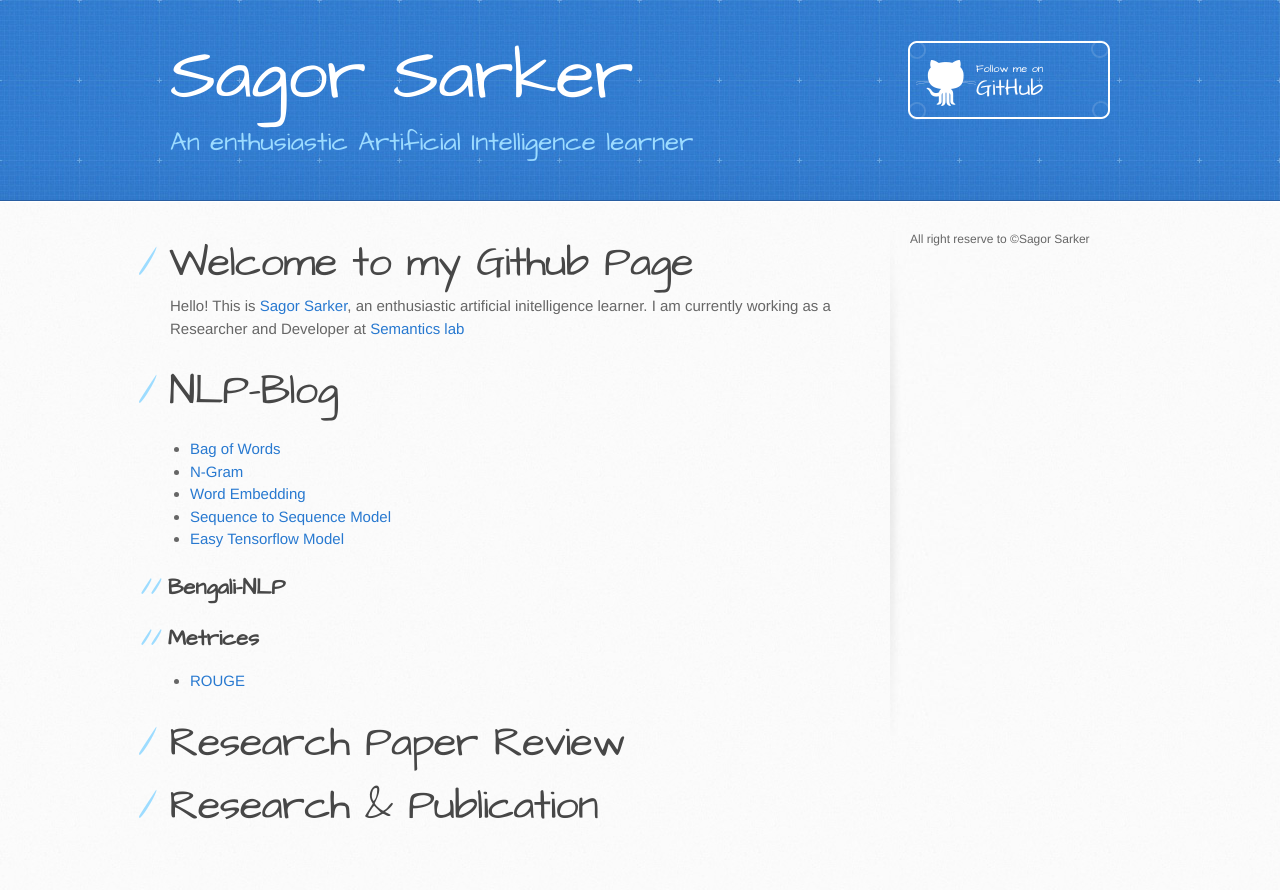
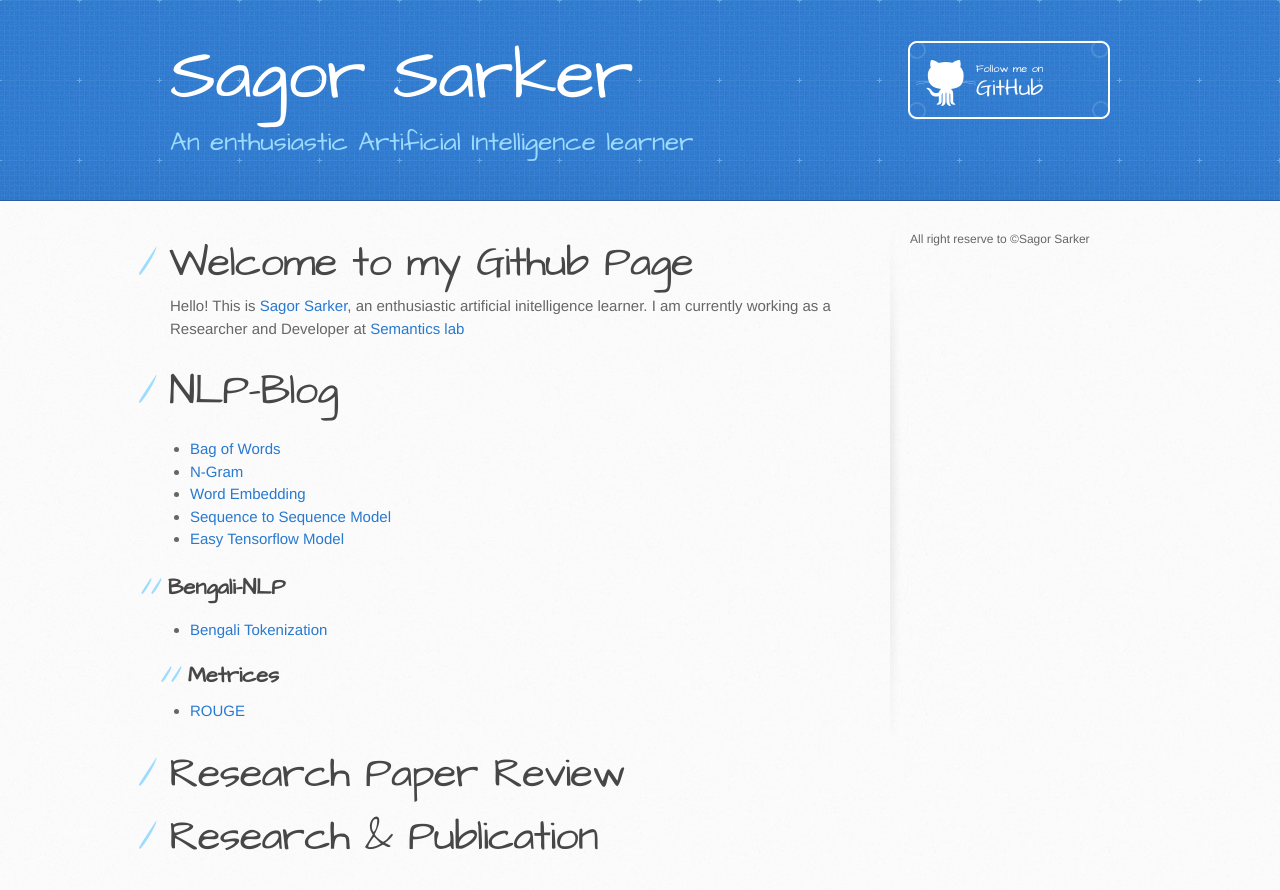
Before and after one commit to sagorbrur/sagorbrur.github.io, a Jekyll site: the page built from index.md, in a window 1280 px wide. Shown: the top 890 px of the page. Built offline with Jekyll 4.4.1, drawn with Linux system fonts in a browser that asks for light colours; our own code applies the rules of GitHub Pages for plain Markdown files.

Commit message:
Update index.md

```diff
--- a/index.md
+++ b/index.md
@@ -9,6 +9,7 @@ I am currently working as a Researcher and Developer at [Semantics lab](http://s
 * [Easy Tensorflow Model](easy-tensorflow.md)
 
 ## Bengali-NLP
+* [Bengali Tokenization](bengali-tokenization.md)
 ## Metrices
 * [ROUGE](rouge.md)
 
```
